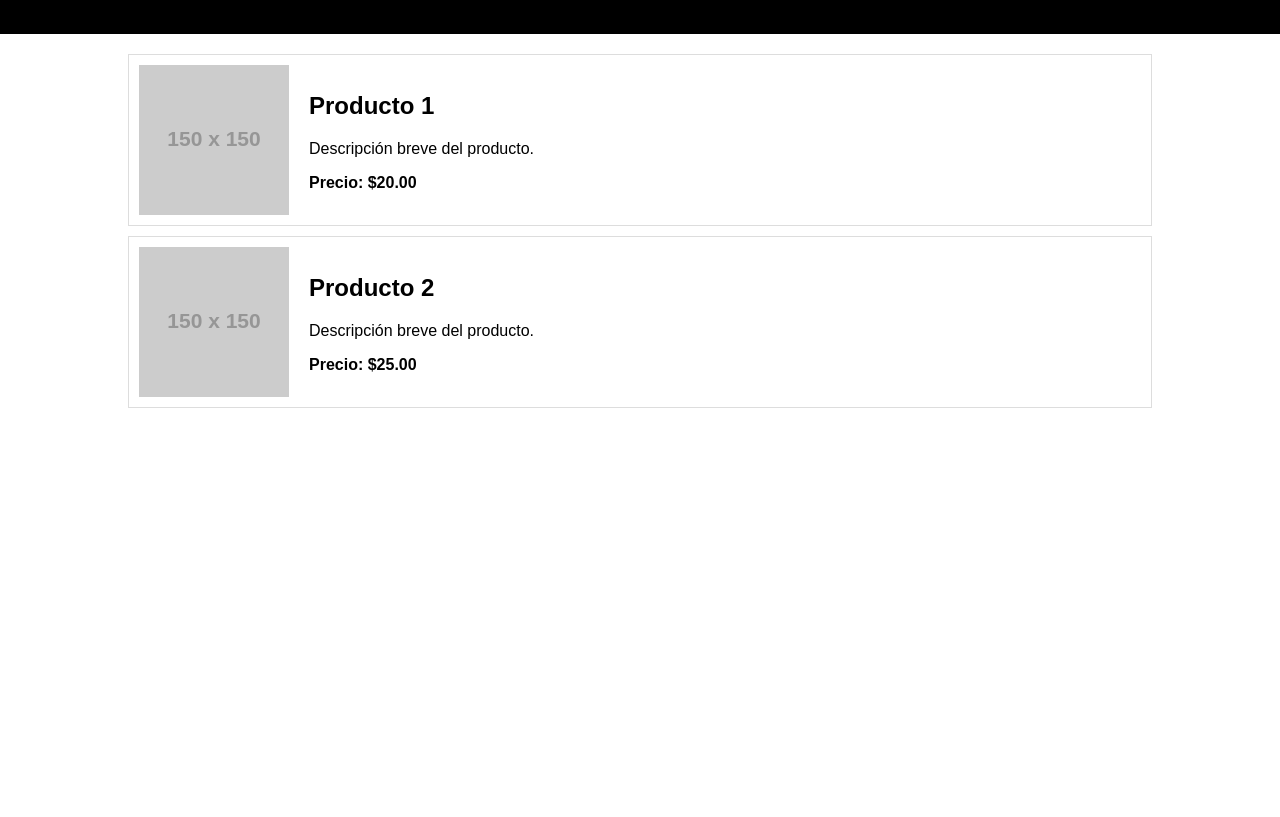
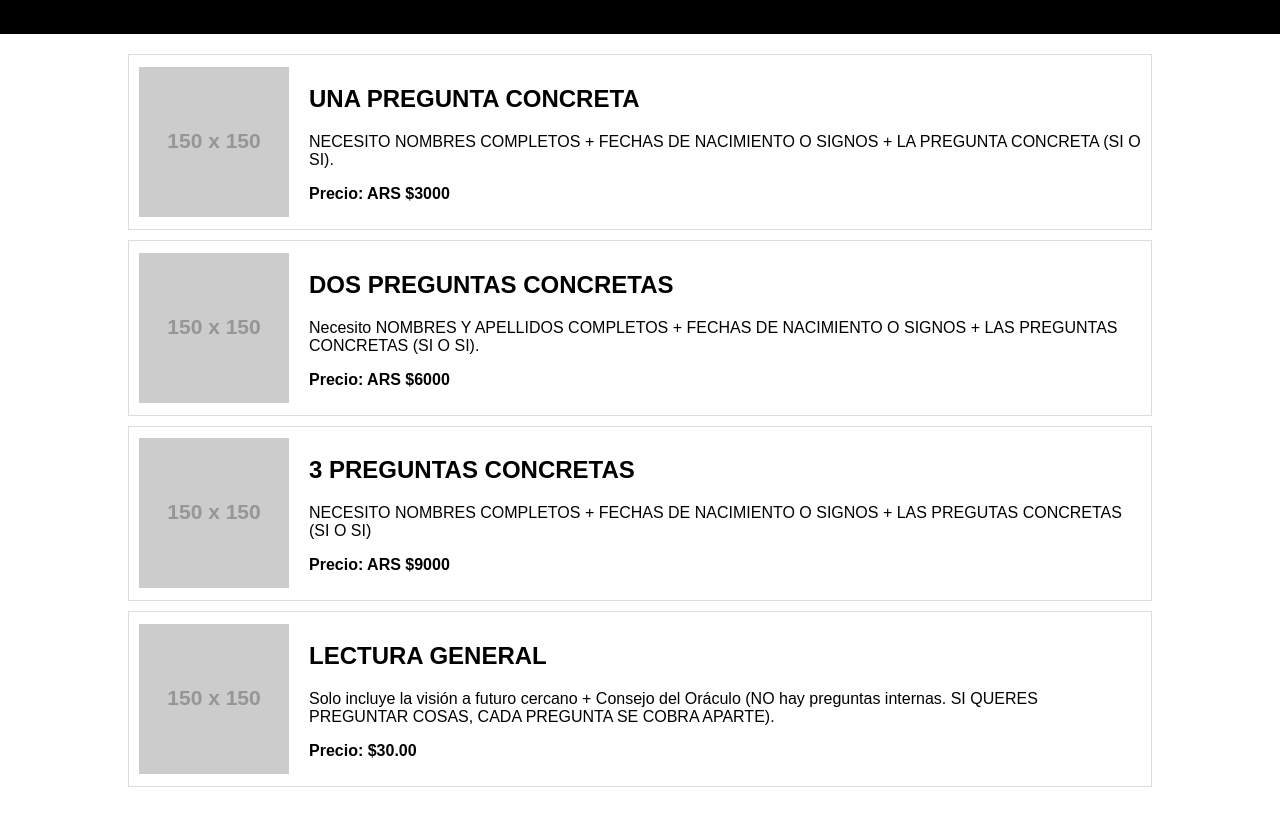
Before and after one commit to ElChicodelTarot/ElChicodelTarot, a plain HTML site: page index.html in a window 1280 px wide. Shown: the part 76-893 px from the top of the page. Before the commit the page ends 800 px from the top, so only its background shows below. Drawn offline with Linux system fonts and the light colour scheme; placeholder pictures from the web are drawn by us.

Commit message:
Update index.html

```diff
--- a/index.html
+++ b/index.html
@@ -2,7 +2,7 @@
 <html lang="es">
 <head>
     <meta charset="UTF-8">
-    <meta name="viewport" content="width=device-width, initial-scale=1.0">
+    <meta name="product" content="width=device-width, initial-scale=1.0">
     <title>Replica de RopaMozku</title>
     <style>
         body {
@@ -42,17 +42,33 @@
         <div class="product">
             <img src="https://via.placeholder.com/150" alt="Producto 1">
             <div>
-                <h2>Producto 1</h2>
-                <p>Descripción breve del producto.</p>
-                <p><strong>Precio: $20.00</strong></p>
+                <h2>UNA PREGUNTA CONCRETA</h2>
+                <p>NECESITO NOMBRES COMPLETOS + FECHAS DE NACIMIENTO O SIGNOS + LA PREGUNTA CONCRETA (SI O SI).</p>
+                <p><strong>Precio: ARS $3000 </strong></p>
             </div>
         </div>
         <div class="product">
             <img src="https://via.placeholder.com/150" alt="Producto 2">
             <div>
-                <h2>Producto 2</h2>
-                <p>Descripción breve del producto.</p>
-                <p><strong>Precio: $25.00</strong></p>
+                <h2>DOS PREGUNTAS CONCRETAS</h2>
+                <p>Necesito NOMBRES Y APELLIDOS COMPLETOS + FECHAS DE NACIMIENTO O SIGNOS + LAS PREGUNTAS CONCRETAS (SI O SI).</p>
+                <p><strong>Precio: ARS $6000 </strong></p>
+            </div>
+        </div>
+    <div class="product">
+            <img src="https://via.placeholder.com/150" alt="Producto 3">
+            <div>
+                <h2>3 PREGUNTAS CONCRETAS</h2>
+                <p>NECESITO NOMBRES COMPLETOS + FECHAS DE NACIMIENTO O SIGNOS + LAS PREGUTAS CONCRETAS (SI O SI)</p>
+                <p><strong>Precio: ARS $9000</strong></p>
+            </div>
+        </div>
+   <div class="product">
+            <img src="https://via.placeholder.com/150" alt="Producto 3">
+            <div>
+                <h2>LECTURA GENERAL</h2>
+                <p>Solo incluye la visión a futuro cercano + Consejo del Oráculo (NO hay preguntas internas. SI QUERES PREGUNTAR COSAS, CADA PREGUNTA SE COBRA APARTE).</p>
+                <p><strong>Precio: $30.00</strong></p>
             </div>
         </div>
     </div>
```
